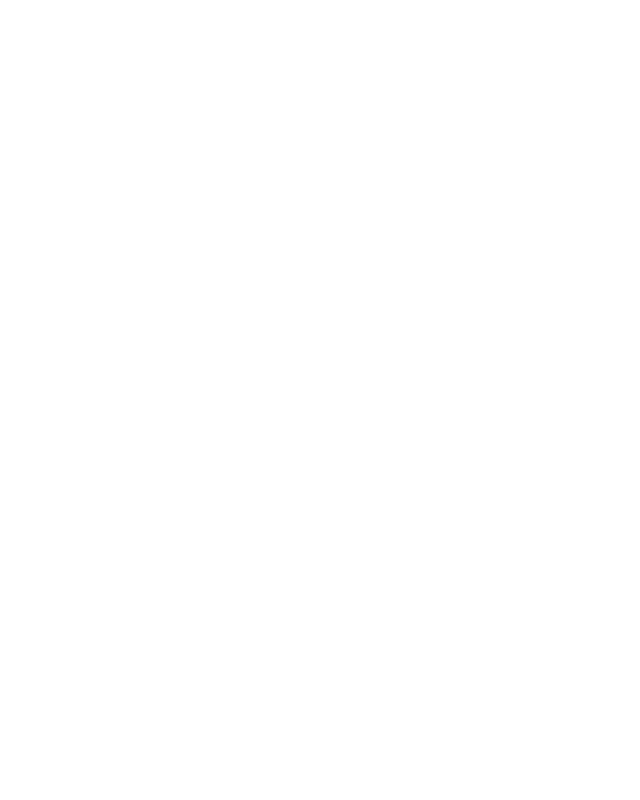
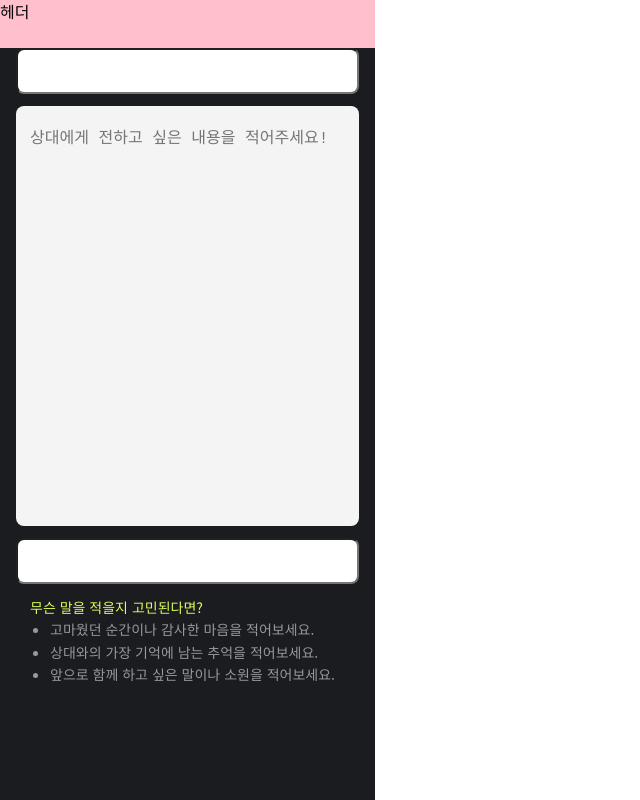
Before and after one commit to Catch-Letter/Catch-Letter-FE, a React (Vite) app: page /writeletter in a window 1280 px wide. Before the commit this address had no page. Shown: the whole page, without its empty margins (0-640 px from the left). Built offline with nearby package versions, Linux system fonts and the light colour scheme.

Commit message:
design: 편지 작성 페이지 퍼블리싱 (#14)

```diff
--- a/src/App.tsx
+++ b/src/App.tsx
@@ -1,4 +1,4 @@
-import { Home, Test } from '#/pages'
+import { Home, Test, LetterWrite } from '#/pages'
 import { BrowserRouter, Route, Routes } from 'react-router'
 
 const App = () => {
@@ -7,6 +7,7 @@ const App = () => {
       <Routes>
         <Route path='/' element={<Home />} />
         <Route path='/test' element={<Test />} />
+        <Route path='/writeletter' element={<LetterWrite />} />
       </Routes>
     </BrowserRouter>
   )
--- a/src/pages/index.ts
+++ b/src/pages/index.ts
@@ -1,2 +1,3 @@
 export * from './home'
 export * from './test'
+export * from './letter-write'
--- /dev/null
+++ b/src/pages/letter-write/LetterWrite.styles.tsx
@@ -0,0 +1,44 @@
+import { colors } from '#/styles/color'
+import { css } from '@emotion/react'
+
+export const LetterWriteStyles = css`
+  display: flex;
+  flex-direction: column;
+  width: 375px;
+  height: 100vh;
+  background-color: ${colors.grey[13]};
+
+  .header {
+    background-color: pink;
+    height: 48px;
+    width: 100%;
+  }
+
+  input {
+    height: 40px;
+    border-radius: 8px;
+  }
+
+  .content {
+    display: flex;
+    flex-direction: column;
+    gap: 12px;
+    padding: 0px 16px;
+  }
+
+  .explain-area {
+    padding: 0 14px;
+    font-size: 14px;
+    font-weight: 500px;
+    color: ${colors.grey[7]};
+
+    .title {
+      color: ${colors.neonGreen[4]};
+    }
+
+    ul {
+      list-style: disc;
+      padding-left: 20px;
+    }
+  }
+`
--- /dev/null
+++ b/src/pages/letter-write/LetterWrite.tsx
@@ -0,0 +1,34 @@
+import { TextCard } from '#/components/text-card'
+import { LetterWriteStyles } from '#/pages/letter-write/LetterWrite.styles'
+import { ChangeEvent, useState } from 'react'
+import { WRITE_LETTER_EXPLAIN, WRITE_LETTER_TITLE } from '#/shared/constants/letter'
+
+const LetterWrite = () => {
+  const [letter, setLetter] = useState('')
+
+  return (
+    <div css={LetterWriteStyles}>
+      <div className='header'>헤더</div>
+      <div className='content'>
+        <input />
+        <TextCard
+          color='#f4f4f5'
+          placeholder='상대에게 전하고 싶은 내용을 적어주세요!'
+          value={letter}
+          onChange={(e: ChangeEvent<HTMLTextAreaElement>) => setLetter(e.target.value)}
+        />
+        <input />
+        <div className='explain-area'>
+          <div className='title'>{WRITE_LETTER_TITLE}</div>
+          <ul>
+            {WRITE_LETTER_EXPLAIN.map((item, idx) => (
+              <li key={idx}>{item}</li>
+            ))}
+          </ul>
+        </div>
+      </div>
+    </div>
+  )
+}
+
+export default LetterWrite
--- /dev/null
+++ b/src/pages/letter-write/index.ts
@@ -0,0 +1 @@
+export { default as LetterWrite } from './LetterWrite'
--- /dev/null
+++ b/src/shared/constants/letter.ts
@@ -0,0 +1,6 @@
+export const WRITE_LETTER_TITLE = '무슨 말을 적을지 고민된다면?'
+export const WRITE_LETTER_EXPLAIN = [
+  '고마웠던 순간이나 감사한 마음을 적어보세요.',
+  '상대와의 가장 기억에 남는 추억을 적어보세요.',
+  '앞으로 함께 하고 싶은 말이나 소원을 적어보세요.',
+]
```
